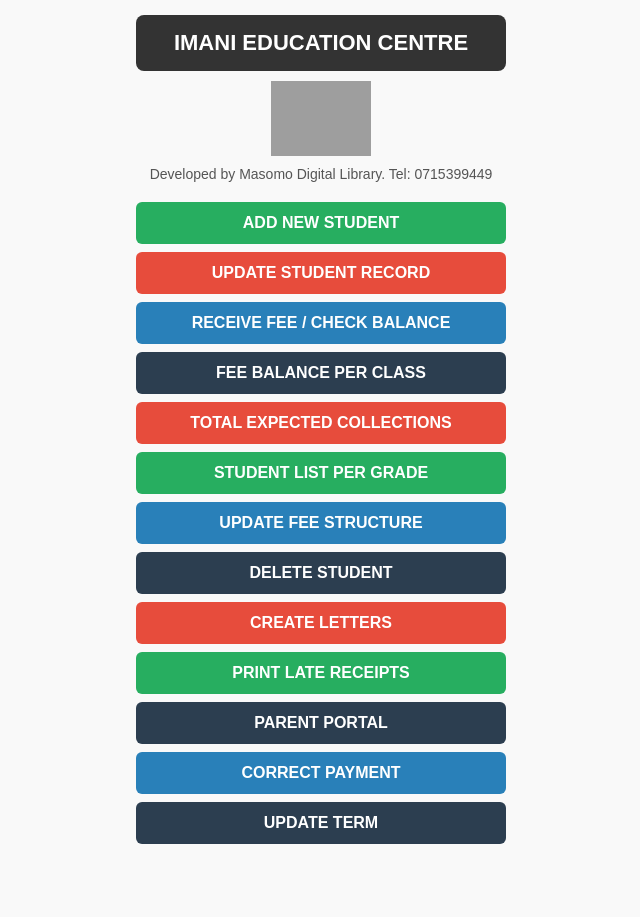
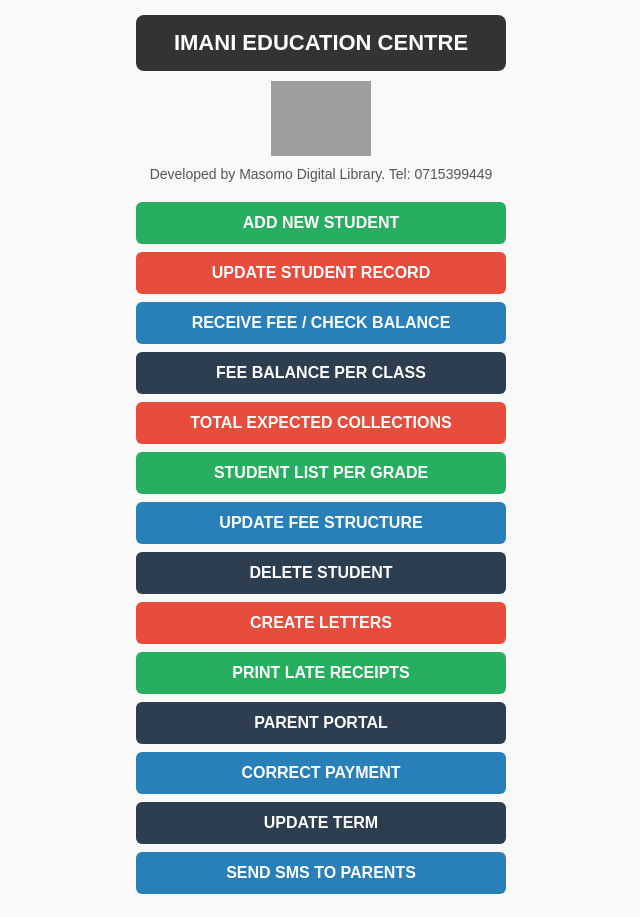
Before and after one commit to masomodigital/ui-sample-SBMS, a plain HTML site: page index.html in a window 1280 px wide. Shown: the whole page, without its empty margins (319-959 px from the left). Before the commit the page ends 867 px from the top, so only its background shows below. Drawn offline with Linux system fonts and the light colour scheme; grey boxes are pictures that could not be loaded.

Commit message:
Update index.html

```diff
--- a/index.html
+++ b/index.html
@@ -97,6 +97,7 @@
     <a href="https://masomodigital.github.io/parent-portal/" class="button black">PARENT PORTAL</a>
     <a href="https://script.google.com/macros/s/AKfycbxAV7x1mdbYDlvrE-DUZnQx8uD-Gk5tCugsUf-9ASTaDrK7AGAde8UFAHlqqqWETkNx/exec" class="button blue">CORRECT PAYMENT</a>
     <a href="https://script.google.com/macros/s/AKfycbzEOv2ArWRX4WXBYyobF0QTBoGXS3Uk372SdW296FMEberCujlQj8QO9nIhF8CmEu4V/exec" class="button black">UPDATE TERM</a>
+    <a href="https://script.google.com/macros/s/AKfycbyZ9zBzMU98QdupNei6vxq4FD3ZHax24xJ0SHVMGlGNqy0VsGismh96-Oaf8oCWdB5A_g/exec" class="button blue">SEND SMS TO PARENTS</a>
   </div>
 </body>
 </html>
```
